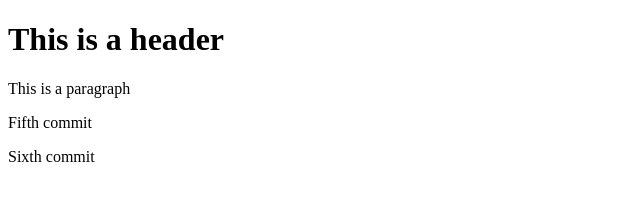
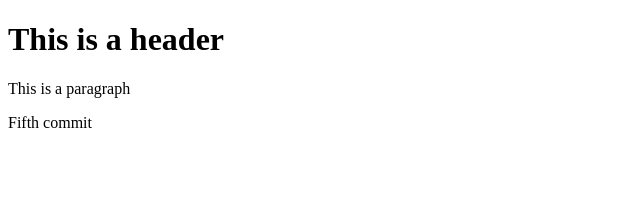
Before and after one commit to Mak9/Git-Test, a plain HTML site: page index.html in a window 1280 px wide. Shown: the whole page, without its empty margins (0-640 px from the left). Drawn offline with Linux system fonts and the light colour scheme.

Commit message:
seventh commit

```diff
--- a/index.html
+++ b/index.html
@@ -7,6 +7,5 @@
 <h1>This is a header</h1>
 <p>This is a paragraph</p>
 <p>Fifth commit</p>
-<p>Sixth commit</p>
 </body>
 </html>
```
